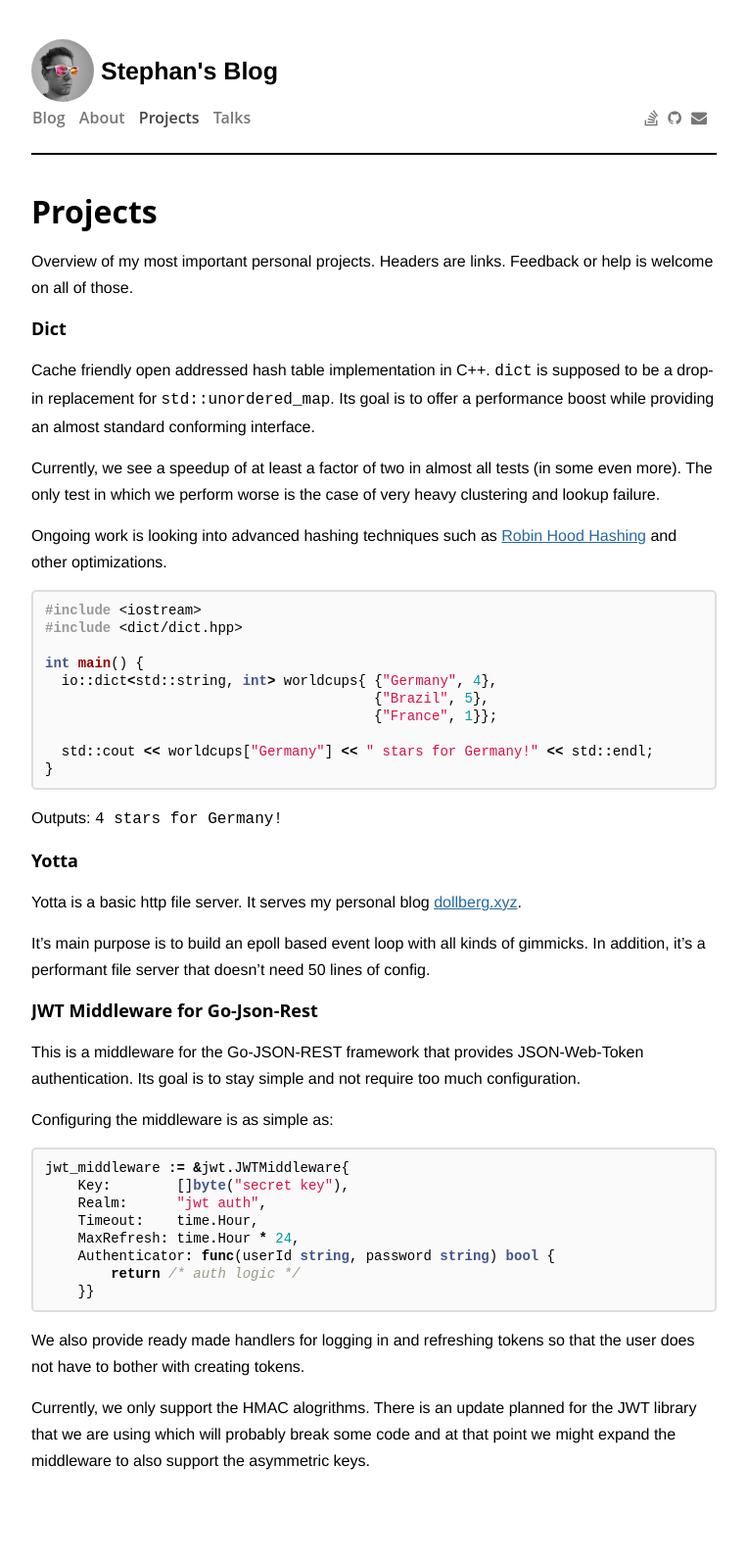
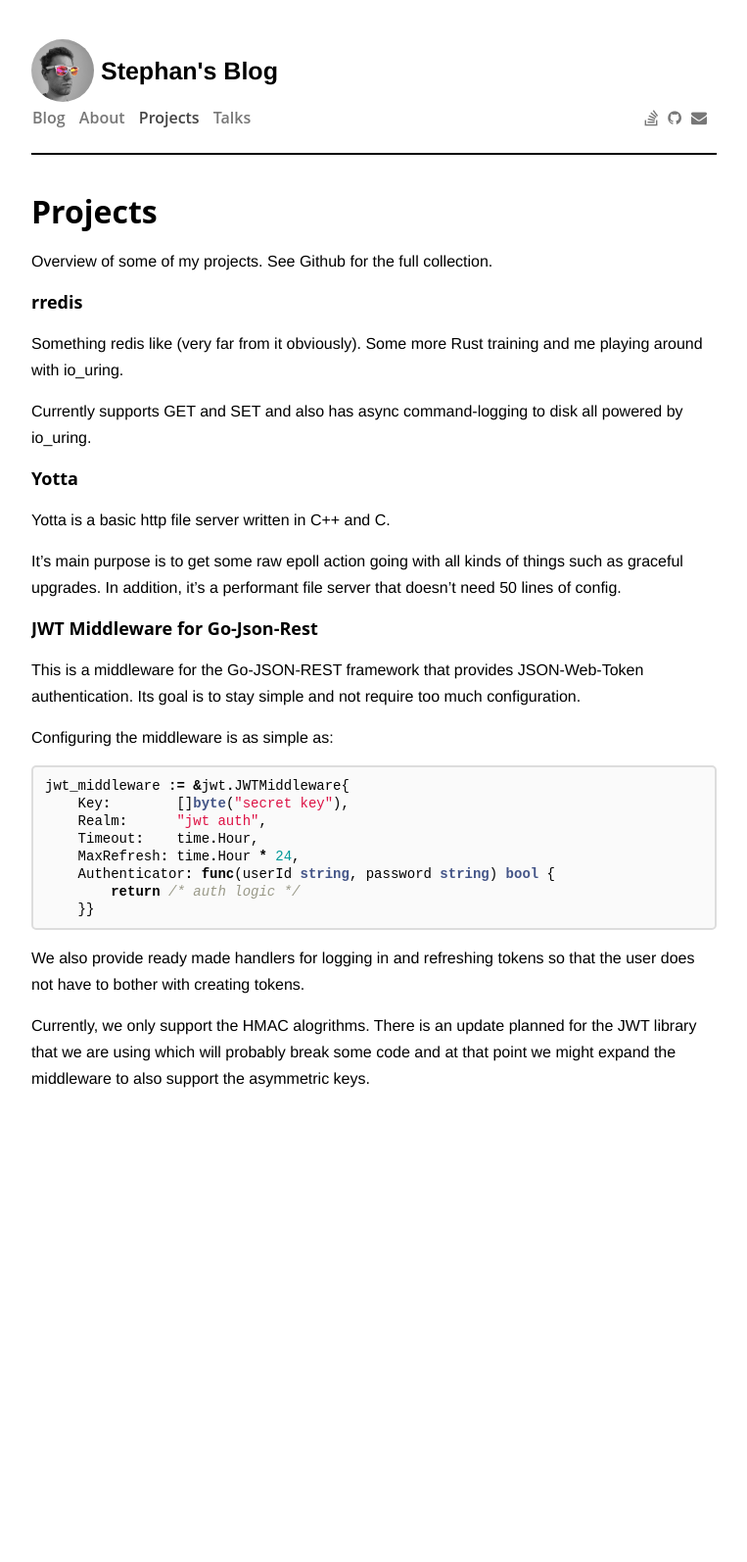
Before and after one commit to StephanDollberg/stephandollberg.github.io, a Jekyll site: the page built from projects.md, in a window 1280 px wide. Shown: the whole page at 98% size, without its empty margins (258-1021 px from the left). Built offline with Jekyll 4.4.1, drawn with Linux system fonts in a browser that asks for light colours; after the commit the page ends 1204 px from its top, so only the background shows below that.

Commit message:
Update all kinds of things

```diff
--- a/projects.md
+++ b/projects.md
@@ -6,37 +6,19 @@ comments: false
 author_footer: false
 ---
 
-Overview of my most important personal projects. Headers are links. Feedback or help is welcome on all of those.
+Overview of some of my projects. See Github for the full collection.
 
-## [Dict](https://github.com/stephandollberg/dict)
+## [rredis](https://github.com/StephanDollberg/rredis)
 
-Cache friendly open addressed hash table implementation in C++. `dict` is supposed to be a drop-in replacement for `std::unordered_map`. Its goal is to offer a performance boost while providing an almost standard conforming interface.
+Something redis like (very far from it obviously). Some more Rust training and me playing around with io\_uring.
 
-Currently, we see a speedup of at least a factor of two in almost all tests (in some even more). The only test in which we perform worse is the case of very heavy clustering and lookup failure.
-
-Ongoing work is looking into advanced hashing techniques such as [Robin Hood Hashing](http://www.sebastiansylvan.com/post/robin-hood-hashing-should-be-your-default-hash-table-implementation/) and other optimizations.
-
-{% highlight cpp %}
-#include <iostream>
-#include <dict/dict.hpp>
-
-int main() {
-  io::dict<std::string, int> worldcups{ {"Germany", 4},
-                                        {"Brazil", 5},
-                                        {"France", 1}};
-
-  std::cout << worldcups["Germany"] << " stars for Germany!" << std::endl;
-}
-
-{% endhighlight %}
-
-Outputs: `4 stars for Germany!`
+Currently supports GET and SET and also has async command-logging to disk all powered by io\_uring.
 
 ## [Yotta](https://github.com/StephanDollberg/yotta)
 
-Yotta is a basic http file server. It serves my personal blog [dollberg.xyz](https://dollberg.xyz).
+Yotta is a basic http file server written in C++ and C.
 
-It's main purpose is to build an epoll based event loop with all kinds of gimmicks. In addition, it's a performant file server that doesn't need 50 lines of config.
+It's main purpose is to get some raw epoll action going with all kinds of things such as graceful upgrades. In addition, it's a performant file server that doesn't need 50 lines of config.
 
 ## [JWT Middleware for Go-Json-Rest](https://github.com/StephanDollberg/go-json-rest-middleware-jwt)
 
```
Also changed, not shown: about.md (+3 -4 lines), talks.md (+1 -0 lines).
